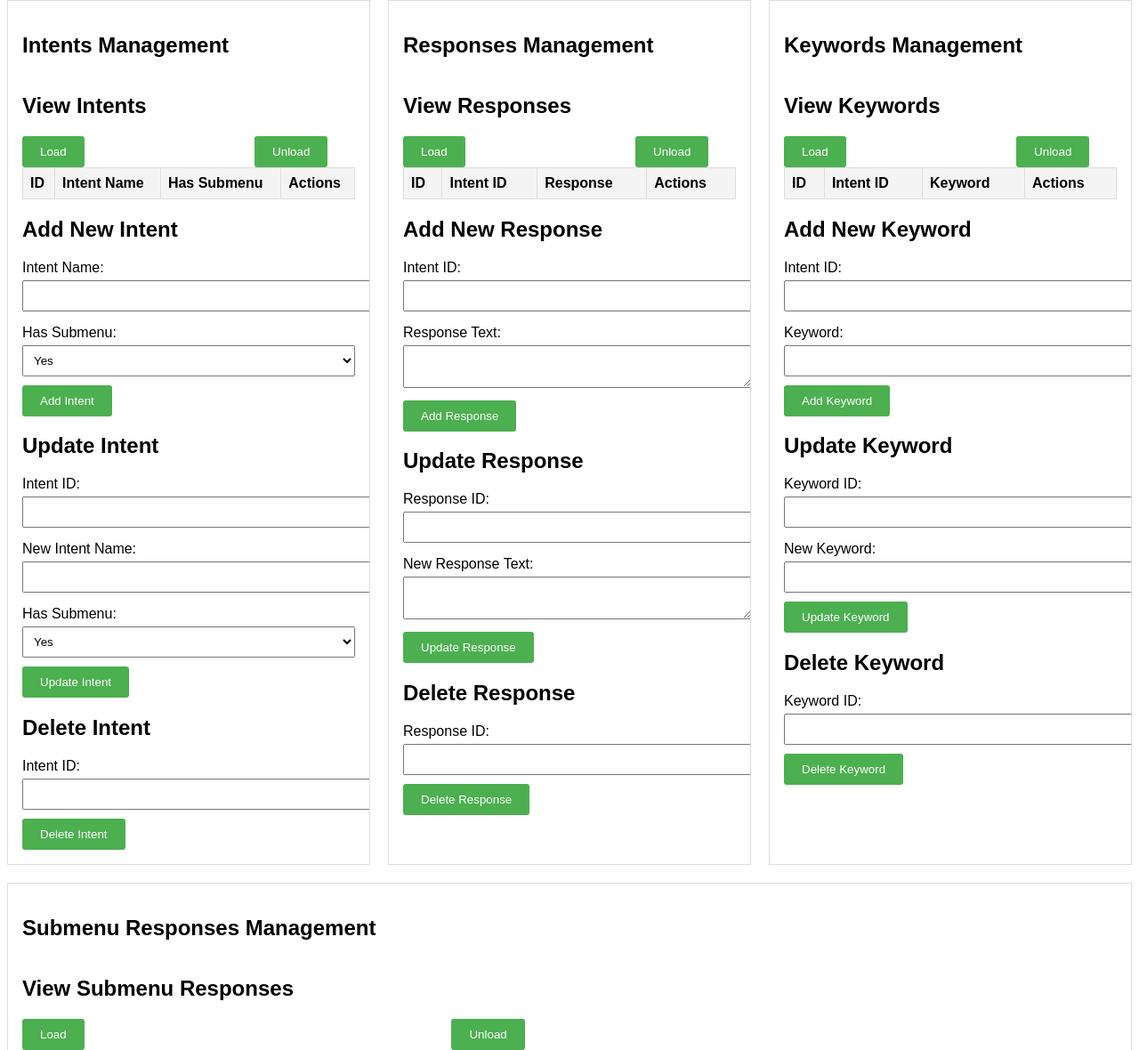
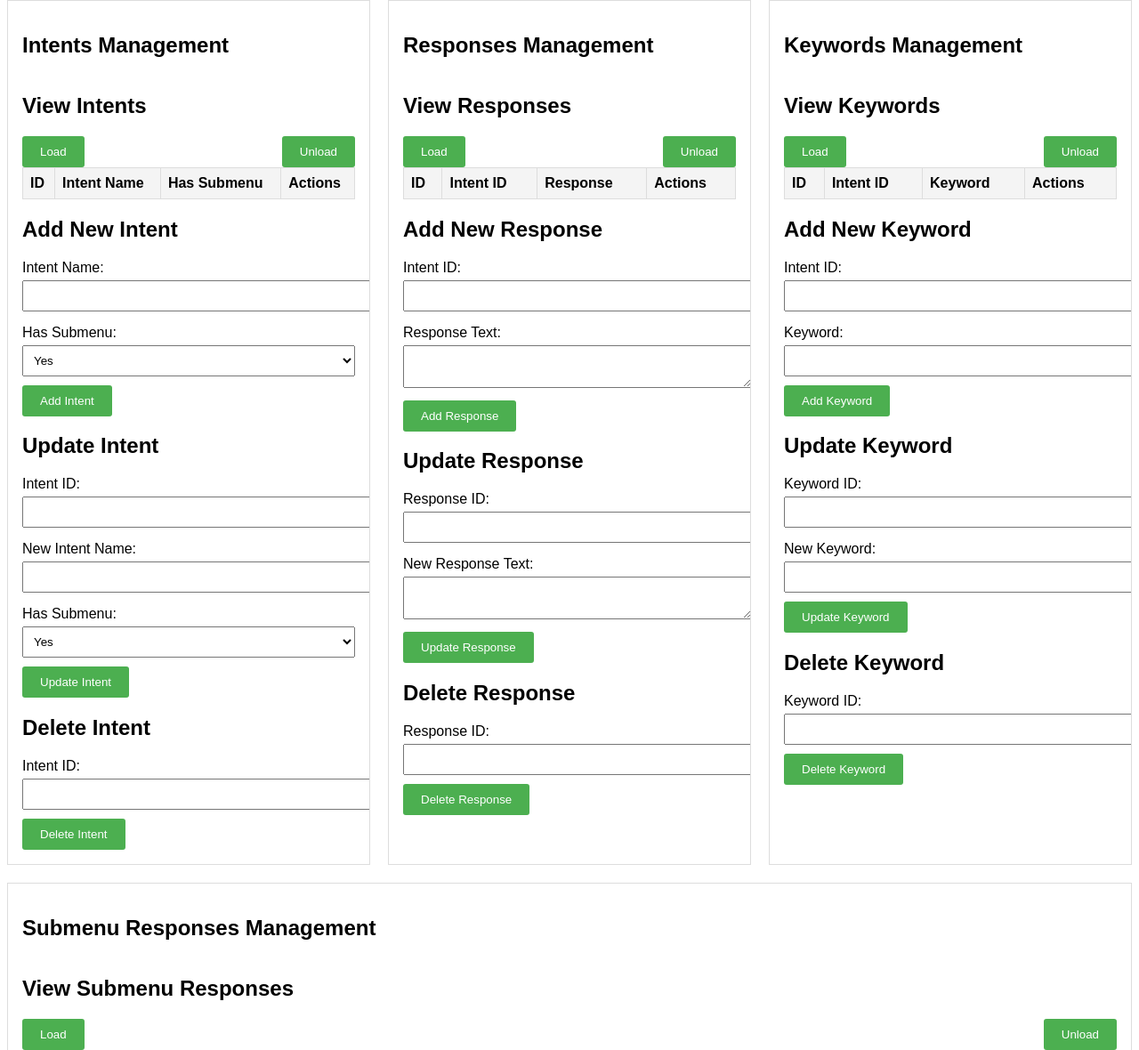
Before and after one commit to minnocent12/cs_chabot, a Flask app: page /database in a window 1280 px wide. Shown: the part 69-1249 px from the top of the page at 89% size. Run offline with Flask 3, Linux system fonts and the light colour scheme; lists and menus that the app fills with data are empty.

Commit message:
New commit

```diff
--- a/frontend/database.css
+++ b/frontend/database.css
@@ -74,12 +74,10 @@ button:hover {
     background-color: #45a049; /* Darker green on hover */
 }
 
-.unloadbutton{
-    margin-left:50%
+.unloadbutton {
+    float: right;
 }
-.unloadbuttone{
-    margin-left:33.2%
-}
+
 
 
 form {
--- a/frontend/templates/database.html
+++ b/frontend/templates/database.html
@@ -203,7 +203,7 @@
                     <div>
                         <h2>View Submenu Responses</h2>
                         <button onclick="fetchSubmenuResponses()">Load</button>
-                        <button class="unloadbuttone" onclick="unloadSubmenuResponses()">Unload</button>
+                        <button class="unloadbutton" onclick="unloadSubmenuResponses()">Unload</button>
                         <table id="submenuResponsesTable">
                             <thead>
                                 <tr>
```
Also changed, not shown: database.db.
